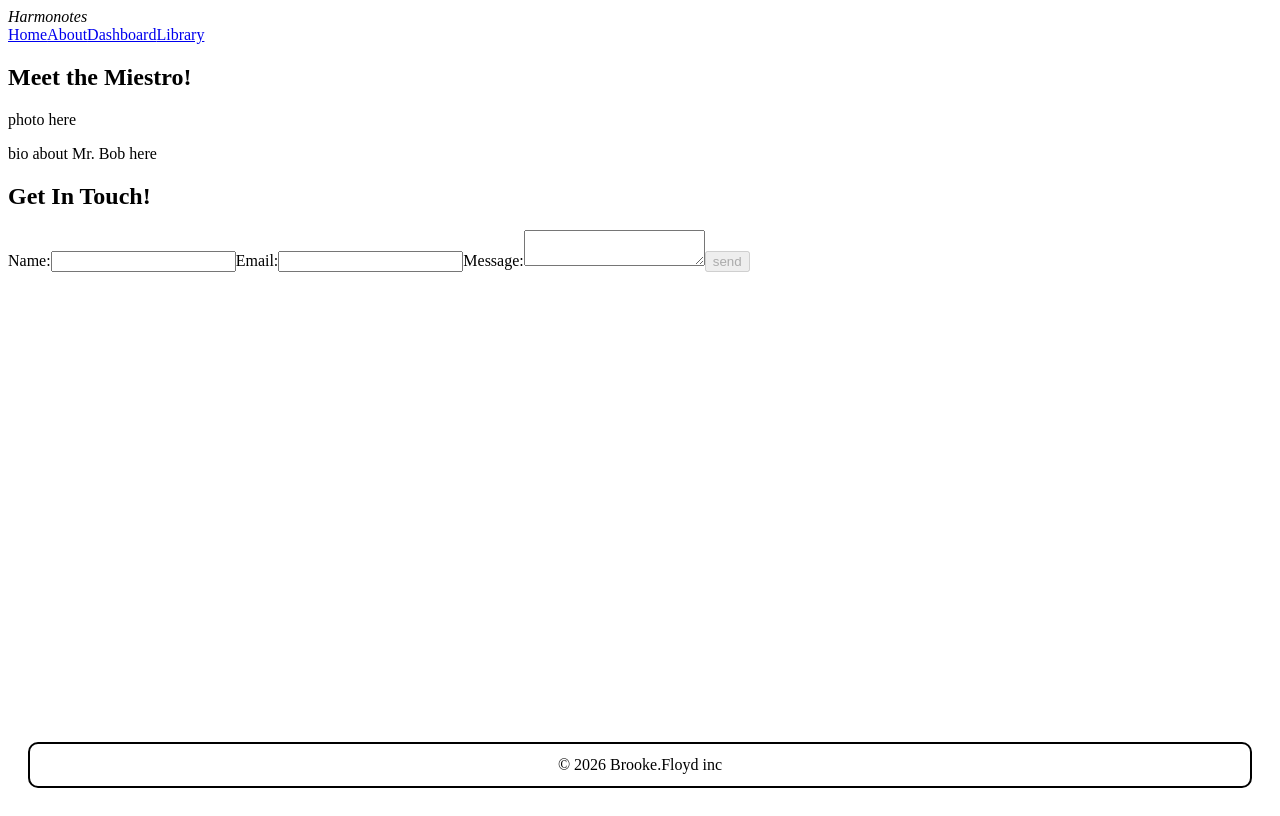
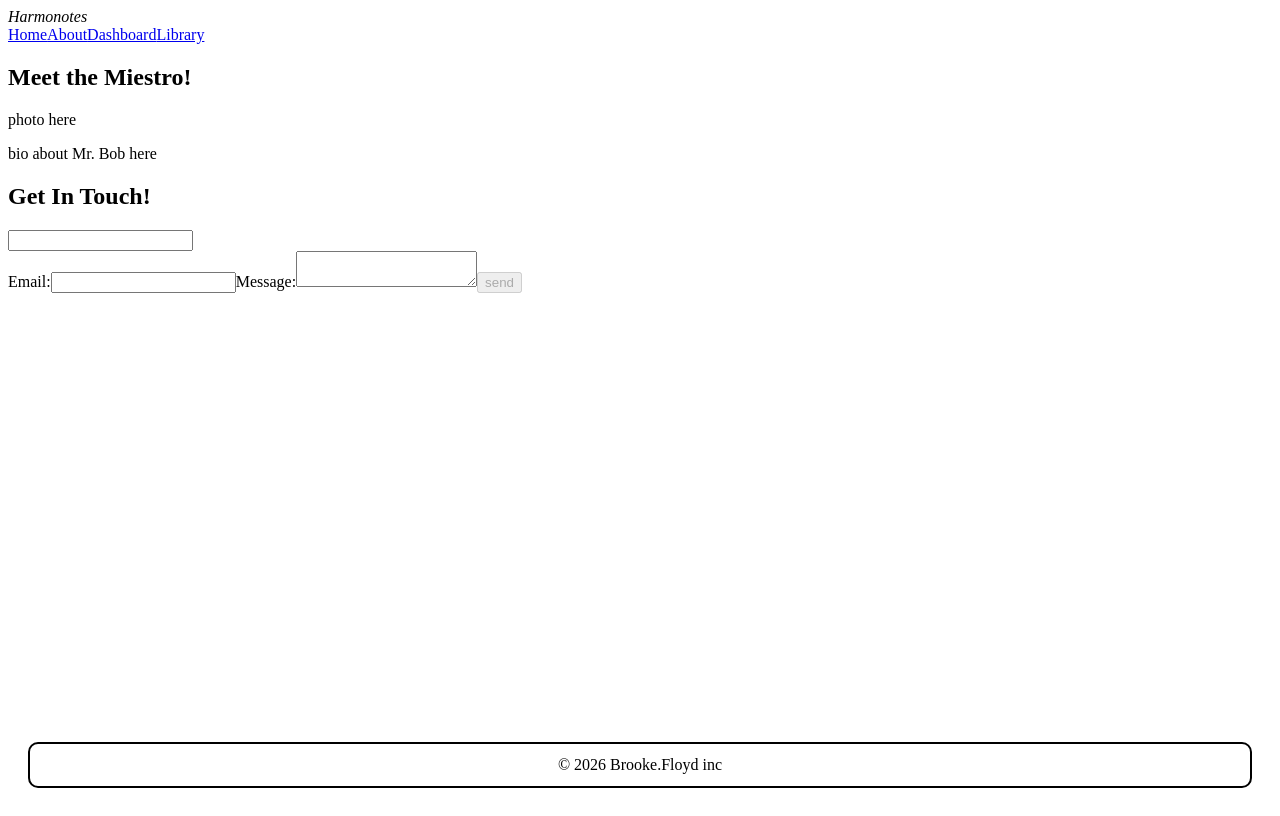
Before and after one commit to BrookeFloyd10/Harmonotes-BrookeF, a React (Vite) app in the folder harmonotes/: page /about in a window 1280 px wide. Built offline with nearby package versions, Linux system fonts and the light colour scheme.

Commit message:
created FormField component for reusable inputs and textareas

```diff
--- a/harmonotes/src/components/ContactForm.jsx
+++ b/harmonotes/src/components/ContactForm.jsx
@@ -1,4 +1,5 @@
 import { useState } from "react";
+import FormField from "./FormField";
 
 function ContactForm() {
     const [formData, setFormData]=useState({
@@ -39,12 +40,12 @@ function ContactForm() {
                 )}
 
                 <form onSubmit={handleSubmit}>
-                    <label htmlFor="name">Name:</label>
-                        <input id="name"
-                               type="text"
-                               name="name"
-                               value={formData.name}
-                               onChange={handleChange} />
+                    <FormField id="name"
+                                type="input"
+                                name="name"
+                                value={formData.name}
+                                onChange={handleChange}
+                                required="required" />
                     <label htmlFor="email">Email:</label>
                         <input id="email"
                                type="email"
--- /dev/null
+++ b/harmonotes/src/components/FormField.jsx
@@ -0,0 +1,21 @@
+
+const FormField =  ({ label, id, type, name, value, onChange, as="input", maxLength, required}) => {
+    const Element = as;
+
+    return (
+        <div className="form-field">
+            <label htmlFor={id}>{label}</label>
+            <Element
+                id={id}
+                type={as === "input" ? type : undefined}
+                name={name}
+                value={value}
+                onChange={onChange}
+                maxLength={maxLength}
+                required={required} />
+    </div>
+
+    );
+};
+
+export default FormField;
```
